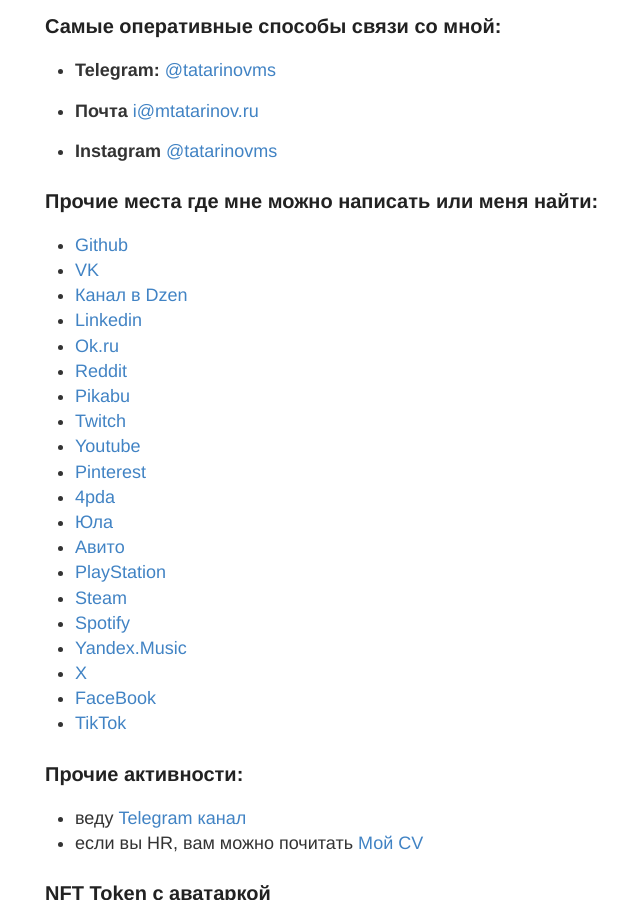
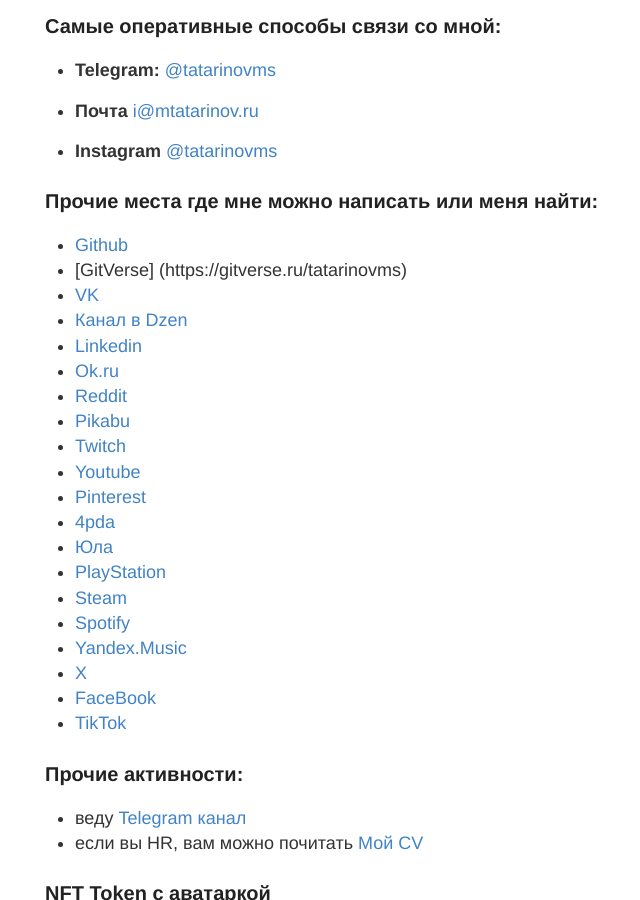
Before and after one commit to tatarinovms/tatarinovms.github.io, a Jekyll site: the page built from about.md, in a window 1280 px wide and 900 px high, scrolled down 1690 px. Shown: the whole window, without its empty margins (235-875 px from the left). Built offline with Jekyll 4.4.1, drawn with Linux system fonts in a browser that asks for light colours.

Commit message:
Update about.md

```diff
--- a/about.md
+++ b/about.md
@@ -32,6 +32,7 @@
 ### Прочие места где мне можно написать или меня найти:
 
 - [Github](https://github.com/tatarinovms)
+- [GitVerse] (https://gitverse.ru/tatarinovms)
 - [VK](https://vk.com/tatarinovms)
 - [Канал в Dzen](https://dzen.ru/beaverclan)
 - [Linkedin](https://www.linkedin.com/in/tatarinovms/)
@@ -43,7 +44,6 @@
 - [Pinterest](http://pinterest.com/tatarinovms)
 - [4pda](http://4pda.ru/forum/index.php?showuser=639002)
 - [Юла](https://you.la/tatarinovms)
-- [Авито](https://www.avito.ru/user/8e51259bf92a1fde6c218f446de0124d/profile)
 - [PlayStation](https://my.playstation.com/profile/tatarinovms)
 - [Steam](https://steamcommunity.com/id/tatarinovms/)
 - [Spotify](https://open.spotify.com/user/tatarinovms)
```
